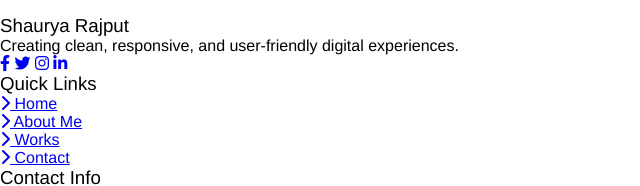
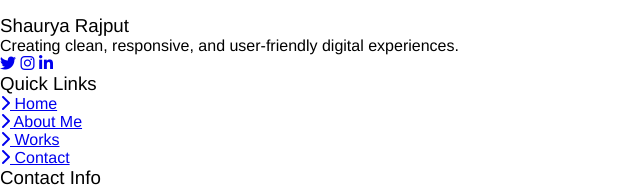
Before and after one commit to shauryarajput930/Projects, a plain HTML site: page Main Portfolio/index.html in a window 1280 px wide. Shown: the part 2323-2509 px from the top of the page, 0-640 px from the left. Drawn offline with Linux system fonts and the light colour scheme; files that its build step writes are made by us from their sources; files whose address does not match are found by name.

Commit message:
Update index.html

```diff
--- a/Main Portfolio/index.html
+++ b/Main Portfolio/index.html
@@ -362,7 +362,6 @@
                     <h3>Shaurya Rajput</h3>
                     <p>Creating clean, responsive, and user-friendly digital experiences.</p>
                     <div class="social-links">
-                        <a href="https://www.instagram.com/shaurya_01x/" class="social-link" aria-label="Facebook"><i class="fab fa-facebook-f"></i></a>
                         <a href="https://x.com/shaurya_01x" class="social-link" aria-label="Twitter"><i class="fab fa-twitter"></i></a>
                         <a href="https://www.instagram.com/shaurya_01x/" class="social-link" aria-label="Instagram"><i class="fab fa-instagram"></i></a>
                         <a href="https://www.linkedin.com/in/shaurya-rajput-b60982357/" class="social-link" aria-label="LinkedIn"><i class="fab fa-linkedin-in"></i></a>
```
